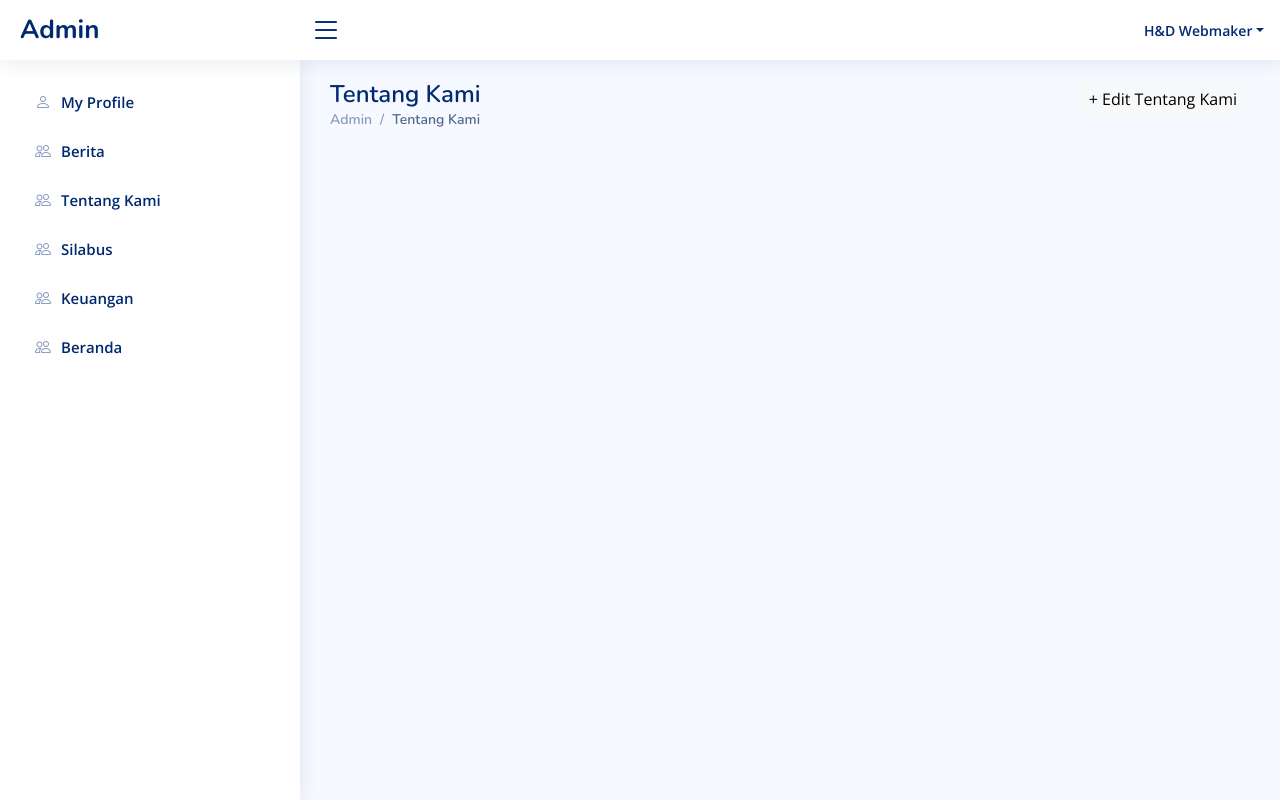
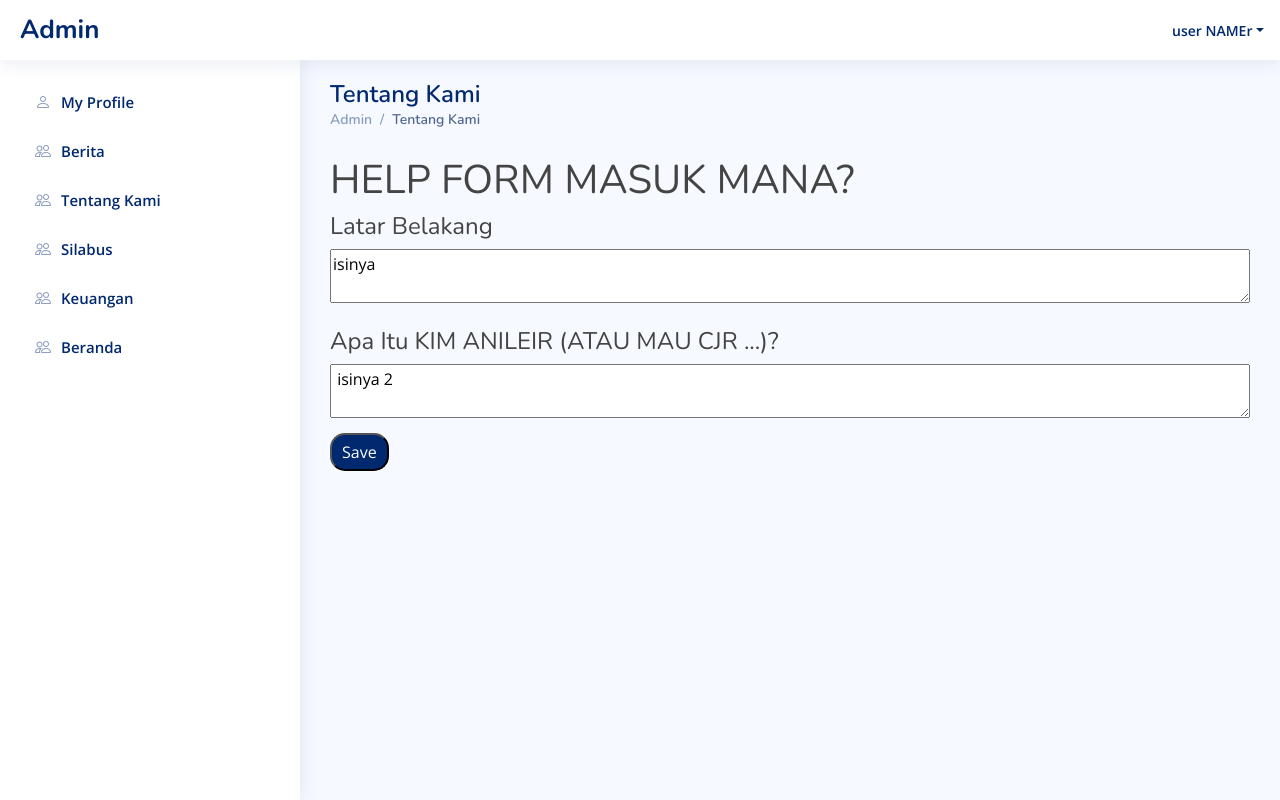
Before and after one commit to Hagen-Kwik/KIM-Hackathon, a Laravel app: page /admin-tentang_kami in a window 1280 px wide. Run offline with Laravel 10, Linux system fonts and the light colour scheme; parts of the project's set-up code (start-up, migrations or seed data) failed here and were passed over; some libraries are stand-ins or nearby versions.

Commit message:
tentang kami admin

```diff
--- a/hackathon/public/admin/styleAdmin.css
+++ b/hackathon/public/admin/styleAdmin.css
@@ -1,5 +1,34 @@
 :root {
     scroll-behavior: smooth;
+}
+
+.specialAdditionalMargin {
+    margin-top: 2%;
+}
+
+.saveButton {
+    margin-top: 1%;
+    color: white;
+    background-color: #012970;
+    border-radius: 15px;
+    padding: 5px;
+    padding-left: 10px;
+    padding-right: 10px;
+
+}
+
+.textarea {
+    width: 100%;
+}
+
+.collapseButtononHeader {
+    display: none;
+}
+
+@media (max-width: 768px) {
+    .collapseButtononHeader {
+        display: block;
+    }
 }
 
 body {
@@ -27,7 +56,6 @@ h6 {
     font-family: "Nunito", sans-serif;
 }
 
-
 /*--------------------------------------------------------------
 # Main
 --------------------------------------------------------------*/
@@ -44,7 +72,6 @@ h6 {
     }
 }
 
-
 /*--------------------------------------------------------------
 # Page Title
 --------------------------------------------------------------*/
@@ -59,7 +86,6 @@ h6 {
     font-weight: 600;
     color: #012970;
 }
-
 
 /*--------------------------------------------------------------
 # Back to top button
@@ -95,11 +121,9 @@ h6 {
     opacity: 1;
 }
 
-
 /*--------------------------------------------------------------
 # Override some default Bootstrap stylings
 --------------------------------------------------------------*/
-
 
 /* Dropdown menus */
 
@@ -192,7 +216,6 @@ h6 {
     }
 }
 
-
 /* Light Backgrounds */
 
 .bg-primary-light {
@@ -229,7 +252,6 @@ h6 {
     background-color: #d3d3d4;
     border-color: #d3d3d4;
 }
-
 
 /* Card */
 
@@ -270,7 +292,6 @@ h6 {
     background-color: rgba(255, 255, 255, 0.6);
 }
 
-
 /* Alerts */
 
 .alert-heading {
@@ -278,7 +299,6 @@ h6 {
     font-family: "Poppins", sans-serif;
     font-size: 20px;
 }
-
 
 /* Close Button */
 
@@ -290,7 +310,6 @@ h6 {
     outline: 0;
     box-shadow: none;
 }
-
 
 /* Accordion */
 
@@ -325,7 +344,6 @@ h6 {
     font-size: 15px;
 }
 
-
 /* Breadcrumbs */
 
 .breadcrumb {
@@ -353,7 +371,6 @@ h6 {
     font-weight: 600;
 }
 
-
 /* Bordered Tabs */
 
 .nav-tabs-bordered {
@@ -376,7 +393,6 @@ h6 {
     color: #4154f1;
     border-bottom: 2px solid #4154f1;
 }
-
 
 /*--------------------------------------------------------------
 # Header
@@ -481,7 +497,6 @@ h6 {
     color: #012970;
 }
 
-
 /*--------------------------------------------------------------
 # Header Nav
 --------------------------------------------------------------*/
@@ -490,7 +505,7 @@ h6 {
     list-style: none;
 }
 
-.header-nav>ul {
+.header-nav > ul {
     margin: 0;
     padding: 0;
 }
@@ -622,7 +637,6 @@ h6 {
 .header-nav .profile .dropdown-item:hover {
     background-color: #f6f9ff;
 }
-
 
 /*--------------------------------------------------------------
 # Sidebar
@@ -785,11 +799,9 @@ h6 {
     background-color: #4154f1;
 }
 
-
 /*--------------------------------------------------------------
 # Dashboard
 --------------------------------------------------------------*/
-
 
 /* Filter dropdown */
 
@@ -830,7 +842,6 @@ h6 {
     padding: 8px 15px;
 }
 
-
 /* Info Cards */
 
 .dashboard .info-card {
@@ -868,7 +879,6 @@ h6 {
     color: #ff771d;
     background: #ffecdf;
 }
-
 
 /* Activity */
 
@@ -918,10 +928,9 @@ h6 {
     padding-bottom: 0;
 }
 
-
 /* News & Updates */
 
-.dashboard .news .post-item+.post-item {
+.dashboard .news .post-item + .post-item {
     margin-top: 15px;
 }
 
@@ -953,7 +962,6 @@ h6 {
     margin-left: 95px;
 }
 
-
 /* Recent Sales */
 
 .dashboard .recent-sales {
@@ -975,7 +983,6 @@ h6 {
 .dashboard .recent-sales .dataTable-bottom {
     padding: 10px 0 0 0;
 }
-
 
 /* Top Selling */
 
@@ -999,7 +1006,6 @@ h6 {
     border-radius: 5px;
     max-width: 60px;
 }
-
 
 /*--------------------------------------------------------------
 # Icons list page
@@ -1037,7 +1043,6 @@ h6 {
     white-space: nowrap;
     color: #666;
 }
-
 
 /*--------------------------------------------------------------
 # Profie Page
@@ -1094,7 +1099,6 @@ h6 {
     max-width: 120px;
 }
 
-
 /*--------------------------------------------------------------
 # F.A.Q Page
 --------------------------------------------------------------*/
@@ -1108,7 +1112,6 @@ h6 {
 .faq .basic p {
     color: #6980aa;
 }
-
 
 /*--------------------------------------------------------------
 # Contact
@@ -1200,7 +1203,7 @@ h6 {
     padding: 12px 15px;
 }
 
-.contact .php-email-form button[type=submit] {
+.contact .php-email-form button[type="submit"] {
     background: #4154f1;
     border: 0;
     padding: 10px 30px;
@@ -1209,7 +1212,7 @@ h6 {
     border-radius: 4px;
 }
 
-.contact .php-email-form button[type=submit]:hover {
+.contact .php-email-form button[type="submit"]:hover {
     background: #5969f3;
 }
 
@@ -1230,7 +1233,6 @@ h6 {
         transform: rotate(360deg);
     }
 }
-
 
 /*--------------------------------------------------------------
 # Error 404
@@ -1271,7 +1273,6 @@ h6 {
     }
 }
 
-
 /*--------------------------------------------------------------
 # Footer
 --------------------------------------------------------------*/
--- a/hackathon/resources/views/admin-beranda.blade.php
+++ b/hackathon/resources/views/admin-beranda.blade.php
@@ -17,7 +17,7 @@
 
                 <div class="col text-end">
                     <button type="button" class="btn btn-light rounded-pill" data-bs-toggle="modal"
-                        data-bs-target="#addNewAdmin">+ Edit Beranda</button>
+                        data-bs-target="#addNewAdmin">+ Add Beranda</button>
                 </div>
             </div>
         </div><!-- End Page Title -->
--- a/hackathon/resources/views/admin-berita.blade.php
+++ b/hackathon/resources/views/admin-berita.blade.php
@@ -17,7 +17,7 @@
 
                 <div class="col text-end">
                     <button type="button" class="btn btn-light rounded-pill" data-bs-toggle="modal"
-                        data-bs-target="#addNewAdmin">+ Edit berita</button>
+                        data-bs-target="#addNewAdmin">+ Add berita</button>
                 </div>
             </div>
         </div><!-- End Page Title -->
--- a/hackathon/resources/views/admin-silabus.blade.php
+++ b/hackathon/resources/views/admin-silabus.blade.php
@@ -17,7 +17,7 @@
 
                 <div class="col text-end">
                     <button type="button" class="btn btn-light rounded-pill" data-bs-toggle="modal"
-                        data-bs-target="#addNewAdmin">+ Edit Silabus</button>
+                        data-bs-target="#addNewAdmin">+ Add Silabus</button>
                 </div>
             </div>
         </div><!-- End Page Title -->
--- a/hackathon/resources/views/admin-tentang_kami.blade.php
+++ b/hackathon/resources/views/admin-tentang_kami.blade.php
@@ -15,17 +15,26 @@
                 </nav>
             </div>
 
-                <div class="col text-end">
+            <!-- <div class="col text-end">
                     <button type="button" class="btn btn-light rounded-pill" data-bs-toggle="modal"
                         data-bs-target="#addNewAdmin">+ Edit Tentang Kami</button>
-                </div>
+                </div> -->
         </div>
     </div><!-- End Page Title -->
 
     <section class="section">
         <div class="row">
 
-                </div>
+            <form action="" method="">
+                <h1>HELP FORM MASUK MANA?</h1>
+                <h4>Latar Belakang</h4>
+                <textarea class="textarea" id="latarBelakang">isinya</textarea>
+
+                <h4 class="specialAdditionalMargin">Apa Itu KIM ANILEIR (ATAU MAU CJR ...)?</h4>
+                <textarea class="textarea" id="deskripsi"> isinya 2</textarea>
+
+                <button class="saveButton">Save</button>
+            </form>
         </div>
     </section>
 
--- a/hackathon/resources/views/otherComponents/ADMINheader&sidebar.blade.php
+++ b/hackathon/resources/views/otherComponents/ADMINheader&sidebar.blade.php
@@ -9,7 +9,7 @@
                 {{-- <img src="{{ asset('img/logo.jpg') }}" alt="product"> --}}
                 <span class="d-none d-lg-block">Admin</span>
             </a>
-            <i class="bi bi-list toggle-sidebar-btn"></i>
+            <i class="bi bi-list toggle-sidebar-btn collapseButtononHeader"></i>
         </div><!-- End Logo -->
 
 
@@ -24,12 +24,12 @@
                     <a class="nav-link nav-profile d-flex align-items-center pe-0" href="#"
                         data-bs-toggle="dropdown">
                         {{-- <img src="{{ asset('img/noimgeplaceholder.jpg') }}" alt="Profile" class="rounded-circle"> --}}
-                        <span class="d-none d-md-block dropdown-toggle ps-2">H&D Webmaker</span>
+                        <span class="d-none d-md-block dropdown-toggle ps-2">user NAMEr</span>
                     </a><!-- End Profile Iamge Icon -->
 
                     <ul class="dropdown-menu dropdown-menu-end dropdown-menu-arrow profile">
                         <li class="dropdown-header">
-                            <h6>H&D Webmaker</h6>
+                            <h6>USER NAME</h6>
                             <span>Admin</span>
                         </li>
 
```
Lines whose indentation alone changed are shown as unchanged.
